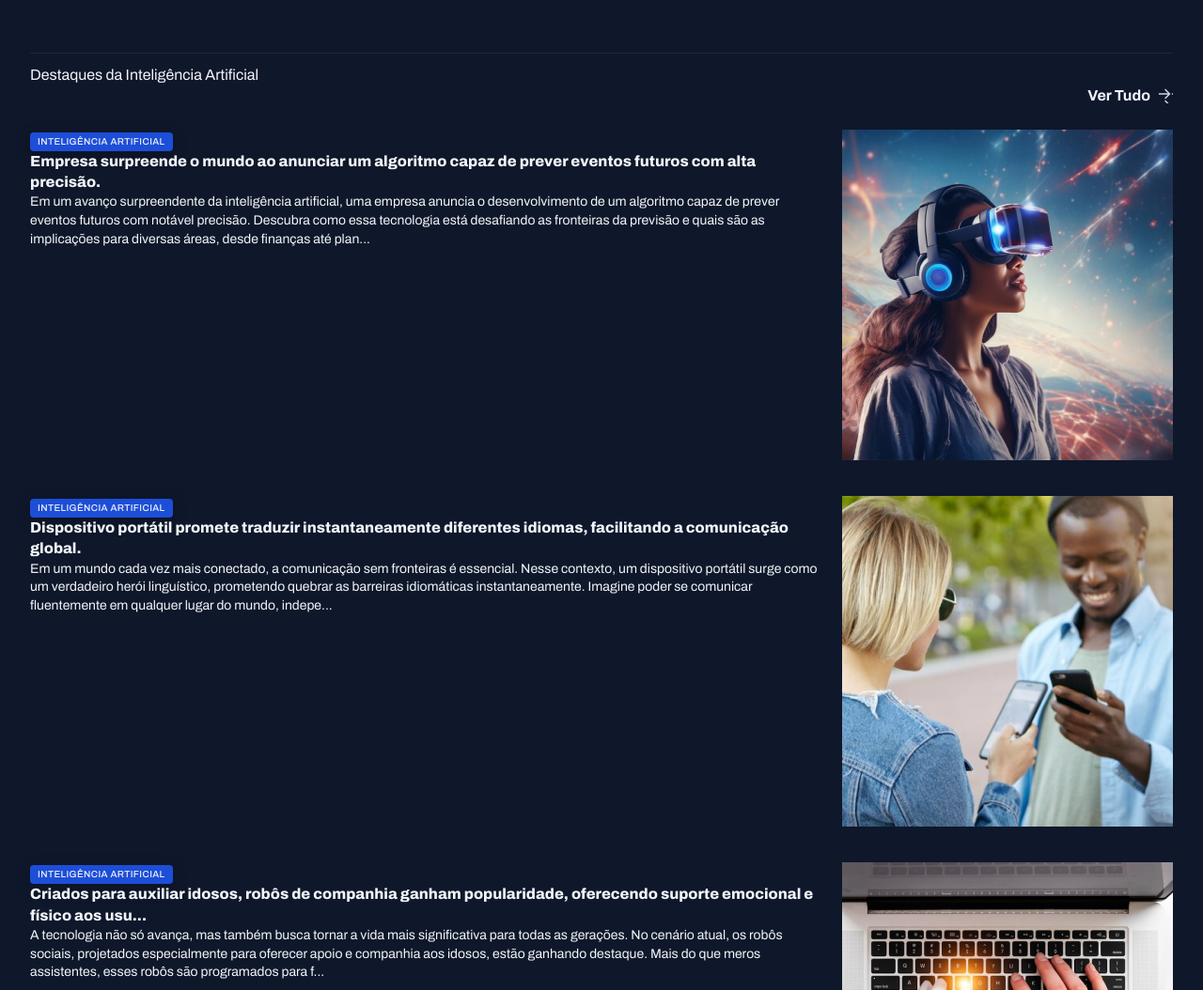
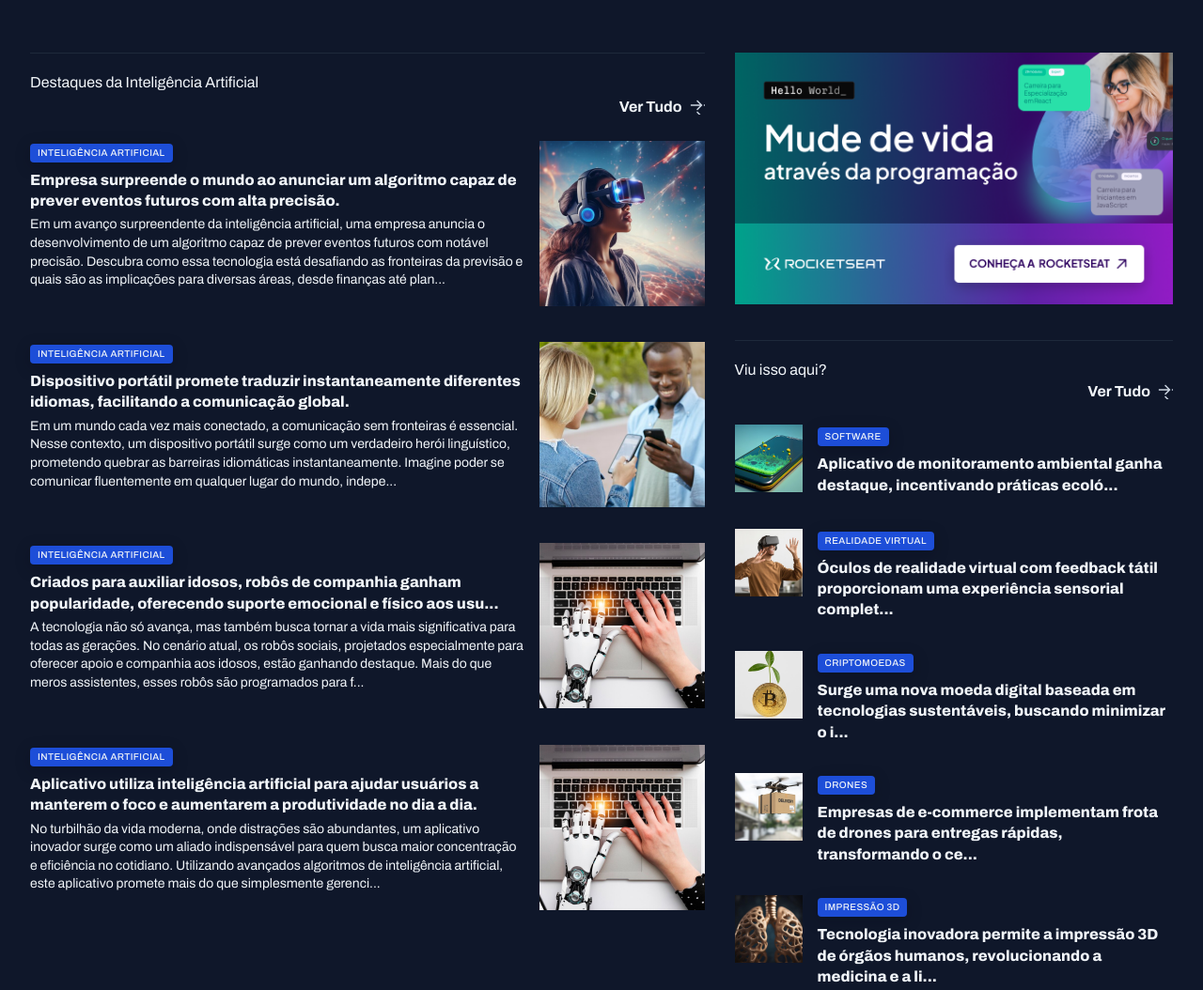
Before and after one commit to Thiiagodev/portal-de-noticias, a plain HTML site: page index.html in a window 1280 px wide. Shown: the part 1000-2054 px from the top of the page at 94% size. Drawn offline with Linux system fonts and the light colour scheme.

Commit message:
estilizando os ultimos cards

```diff
--- a/index.html
+++ b/index.html
@@ -224,7 +224,7 @@
 
     <!-- div do ADS E TOPICOS DO LADO DIREITO -->
 
-    <div>
+    <aside>
       <div id="ads">
         <img src="images/ads/Ads.png" alt="">
       </div>
@@ -251,7 +251,7 @@
               <span class="content-tag">Software
               </span>
               <h3 class="text-xl">
-                Aplicativo de monitoramento ambiental ganha destaque, incentivando práticas ecológicas e pro...
+                Aplicativo de monitoramento ambiental ganha destaque, incentivando práticas ecoló...
               </h3>
             </div>
 
@@ -324,7 +324,7 @@
         </div>
 
       </section>
-    </div>
+    </aside>
 
   </main>
 </body>
--- a/styles/global.css
+++ b/styles/global.css
@@ -57,8 +57,14 @@ img {
 }
 
 main {
-  margin-top: 40px;
-  gap: 80px;
+  margin-block: 40px;
+  row-gap: 80px;
+  column-gap: 32px;
+  grid-template-columns: 2fr 1.3fr;
+  grid-template-areas:
+    "featured featured"
+    "weekly weekly"
+    "ai aside";
 }
 
 .content-tag {
--- a/styles/sections.css
+++ b/styles/sections.css
@@ -24,6 +24,7 @@ section header {
 }
 
 #featured {
+  grid-area: featured;
   img {
     height: 100%;
     object-fit: cover;
@@ -32,6 +33,8 @@ section header {
 }
 
 #weekly {
+  grid-area: weekly;
+
   & > div {
     grid-template-columns: repeat(4, 292px);
     /* determinando 4 colunas em uma linha de 292pixels */
@@ -54,6 +57,37 @@ section header {
   p {
     margin-top: 8px;
     font-weight: 800;
+  }
+}
+
+#ai {
+  grid-area: ai;
+
+  img {
+    width: 176px;
+    aspect-ratio: 1/1;
+    object-fit: cover;
+  }
+
+  h3 {
+    margin-block: 8px 4px;
+  }
+}
+
+aside {
+  grid-area: aside;
+}
+
+#more {
+  margin-top: 32px;
+  h3 {
+    margin-top: 8px;
+  }
+
+  img {
+    width: 72px;
+    aspect-ratio: 1/1;
+    object-fit: cover;
   }
 }
 
```
